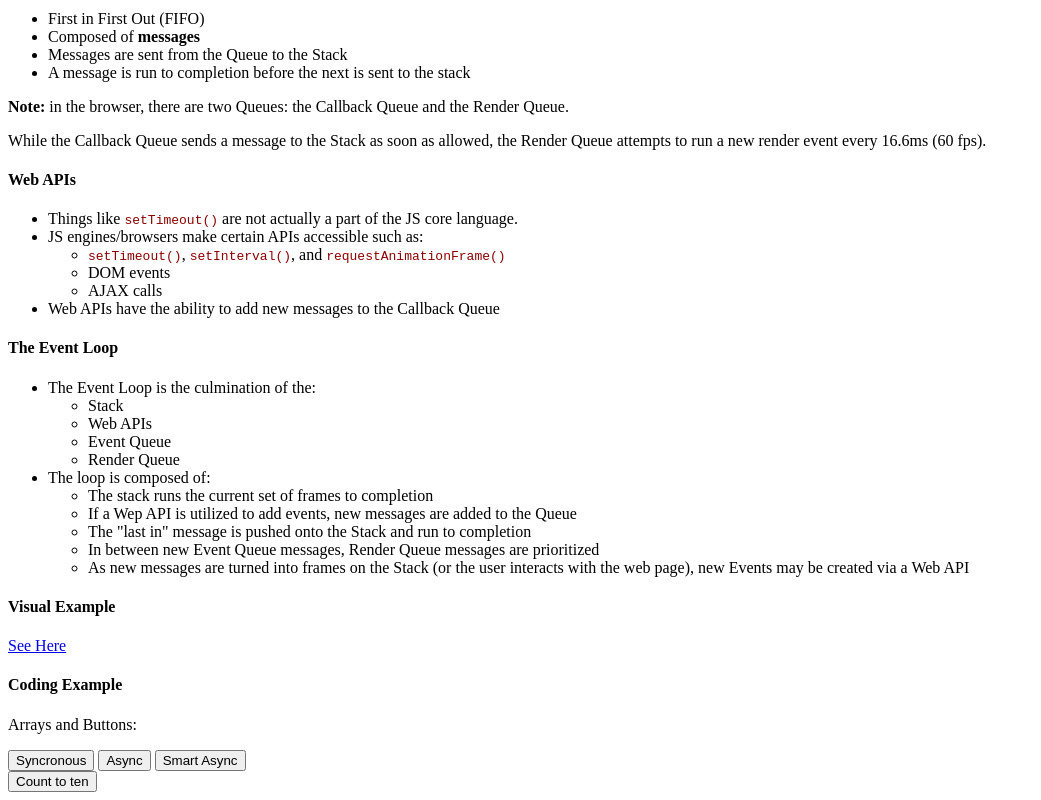
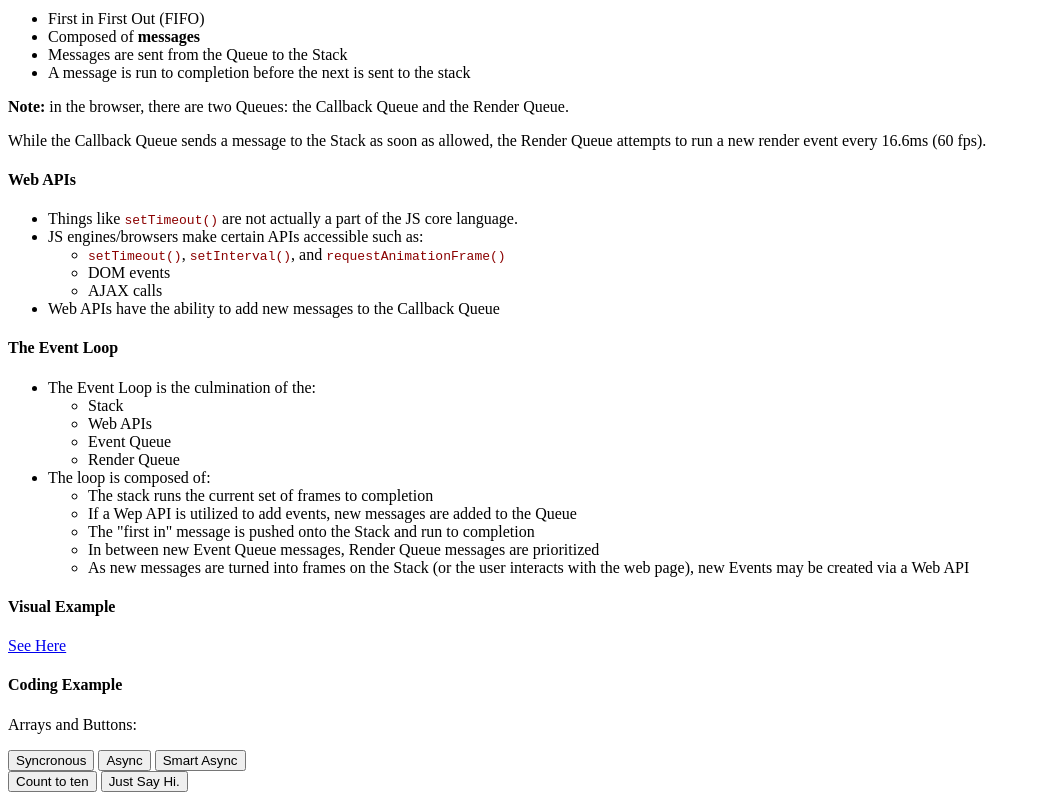
Before and after one commit to johnmgeiger/intermediate-js-lessons, a plain HTML site: page 05 - event loop/eventLoop.html in a window 1280 px wide. Shown: the part 858-1658 px from the top of the page, without its empty margins (0-1041 px from the left). Drawn offline with Linux system fonts and the light colour scheme.

Commit message:
lesson 5 updates

```diff
--- a/05 - event loop/eventLoop.html
+++ b/05 - event loop/eventLoop.html
@@ -60,7 +60,7 @@
         <ul>
             <li>The stack runs the current set of frames to completion</li>
             <li>If a Wep API is utilized to add events, new messages are added to the Queue</li>
-            <li>The "last in" message is pushed onto the Stack and run to completion</li>
+            <li>The "first in" message is pushed onto the Stack and run to completion</li>
             <li>In between new Event Queue messages, Render Queue messages are prioritized</li>
             <li>As new messages are turned into frames on the Stack (or the user interacts with the web page), new Events may be created via a Web API</li>
         </ul>
@@ -77,6 +77,7 @@
     <button id="b3">Smart Async</button>
     <br>
     <button id="b4">Count to ten</button>
+    <button id="b5">Just Say Hi.</button>
 </body>
 
 <script>
@@ -84,6 +85,7 @@
     const asyncButton = document.getElementById('b2')
     const smartAsyncButton = document.getElementById('b3')
     const logButton = document.getElementById('b4')
+    const hiButton = document.getElementById('b5')
 
     function iterateAndDo(x, doSomething) {
         for (let i = 0; i < x; i++) {
@@ -164,5 +166,33 @@
         }, 1000)
     })
 
+    hiButton.addEventListener("click", () => {
+        console.log("Just sayin' hi!")
+    })
+
+</script>
+
+<script>
+    // example for the linked page
+
+    // function bar() {
+    //         console.log("bar");
+    //     }
+
+    //     function baz() {
+    //         console.log("baz");
+    //         bar();
+    //     }
+
+    //     function foo() {
+    //         console.log("foo");
+    //         baz();
+    //     }
+
+    //     setTimeout(function immediateTimeoutFunction() {
+    //         console.log("This is from the web api");
+    //     }, 0);
+
+    //     foo();
 </script>
 </html>
```
